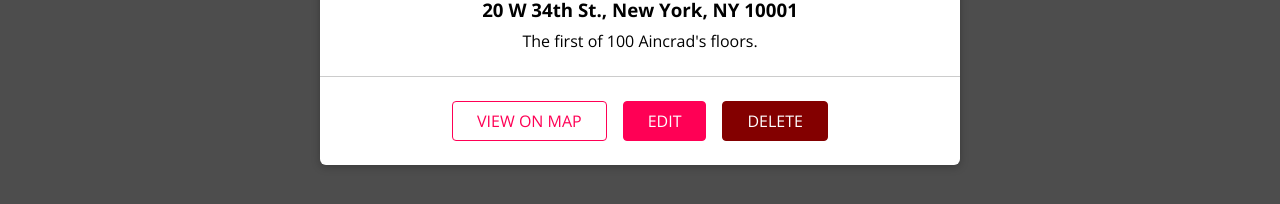
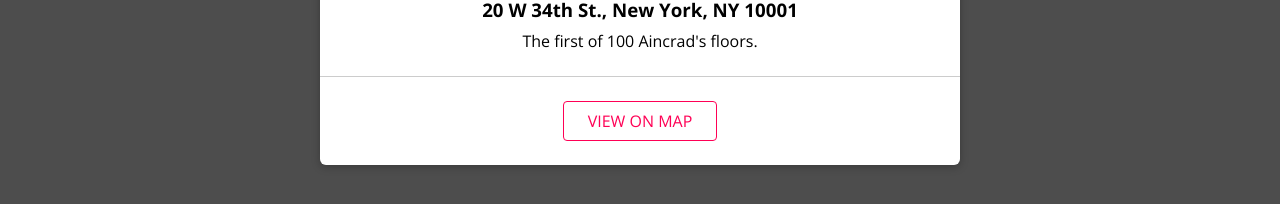
Before and after one commit to filus4/MERN-course, a React (Create React App) app in the folder FRONTEND/: page /u1/places in a window 1280 px wide. Shown: the part 460-664 px from the top of the page. Built offline with nearby package versions, Linux system fonts and the light colour scheme; no server answers.

Commit message:
add context usage

```diff
--- a/FRONTEND/src/places/components/place-item.js
+++ b/FRONTEND/src/places/components/place-item.js
@@ -1,14 +1,16 @@
-import React, { useState } from "react";
+import React, { useState, useContext } from "react";
 
 import Card from "../../shared/components/UI/Card";
 import Button from "../../shared/components/FormElements/Button";
 import Modal from "../../shared/components/UI/Modal";
 import Map from "../../shared/components/UI/Map";
+import { AuthContext } from "../../shared/context/auth-context";
 import styles from "./place-item.module.css";
 
 const PlaceItem = (props) => {
   const [showMap, setShowMap] = useState(false);
   const [showConfirmModal, setShowConfirmModal] = useState(false);
+  const auth = useContext(AuthContext);
   const { id, image, title, description, address, creatorId, coordinates } =
     props;
 
@@ -73,10 +75,14 @@
             <Button inverse onClick={toggleMapHandler}>
               VIEW ON MAP
             </Button>
-            <Button to={`/places/${id}`}>EDIT</Button>
-            <Button onClick={toggleConfirmModal} danger>
-              DELETE
-            </Button>
+            {auth.isLoggedIn && (
+              <>
+                <Button to={`/places/${id}`}>EDIT</Button>
+                <Button onClick={toggleConfirmModal} danger>
+                  DELETE
+                </Button>
+              </>
+            )}
           </div>
         </Card>
       </li>
```
